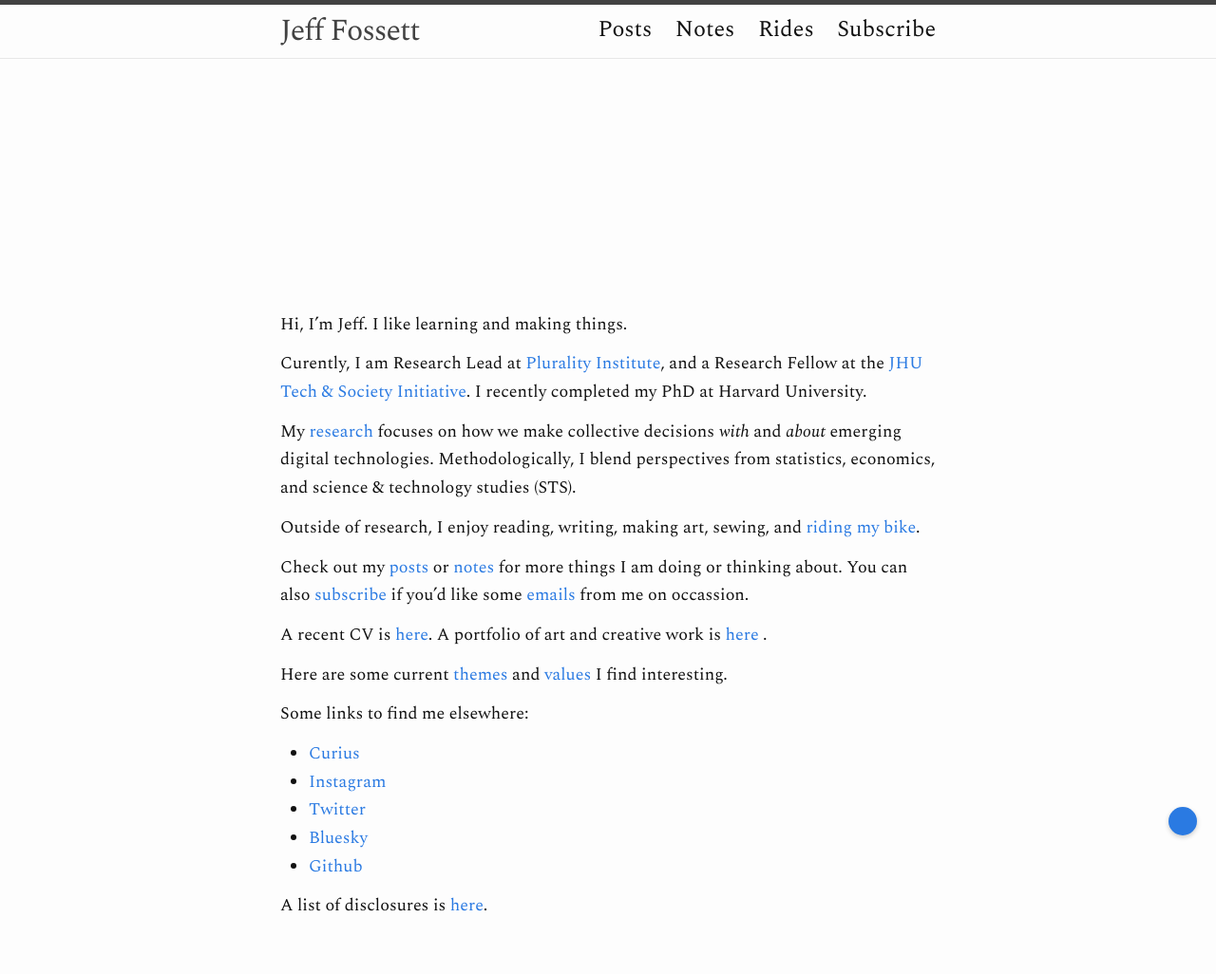
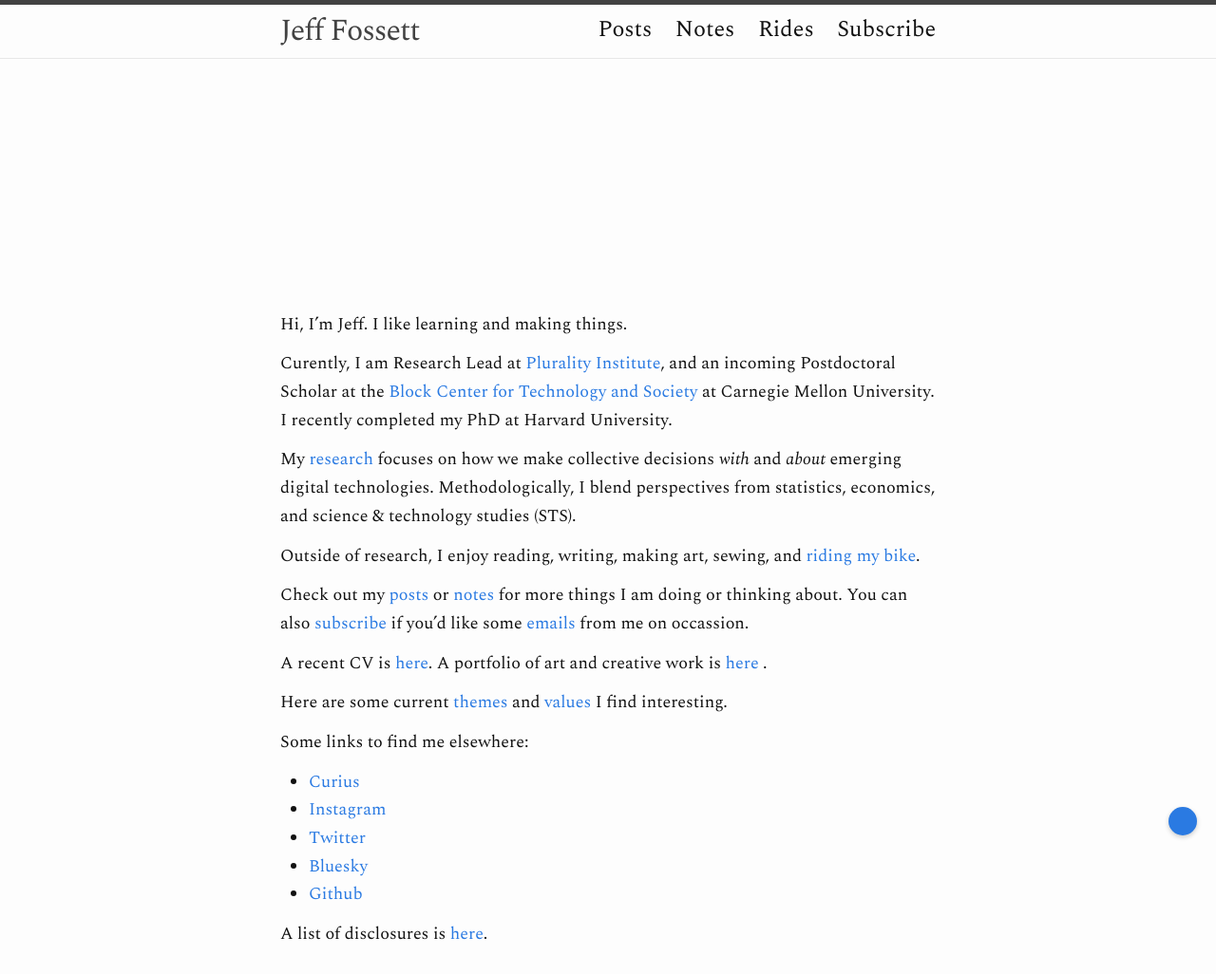
Before and after one commit to Fossj117/fossj117.github.io, a Jekyll site: the page built from index.md, in a window 1280 px wide. Shown: the whole page at 95% size. Built offline with Jekyll 4.4.1, drawn with Linux system fonts in a browser that asks for light colours; nearby versions of some CDN libraries; before the commit the page ends 996 px from its top, so only the background shows below that.

Commit message:
update index

```diff
--- a/index.md
+++ b/index.md
@@ -12,7 +12,7 @@ layout: empty
 
 Hi, I'm Jeff. I like learning and making things.
 
-Curently, I am Research Lead at [Plurality Institute](https://www.plurality.institute/), and a Research Fellow at the [JHU Tech & Society Initiative](https://carey.jhu.edu/tech-society-initiative). I recently completed my PhD at Harvard University.
+Curently, I am Research Lead at [Plurality Institute](https://www.plurality.institute/), and an incoming Postdoctoral Scholar at the [Block Center for Technology and Society](https://www.cmu.edu/block-center) at Carnegie Mellon University. I recently completed my PhD at Harvard University.
 
 My [research](/academic/) focuses on how we make collective decisions *with* and *about* emerging digital technologies. Methodologically, I blend perspectives from statistics, economics, and science & technology studies (STS).
 
```
